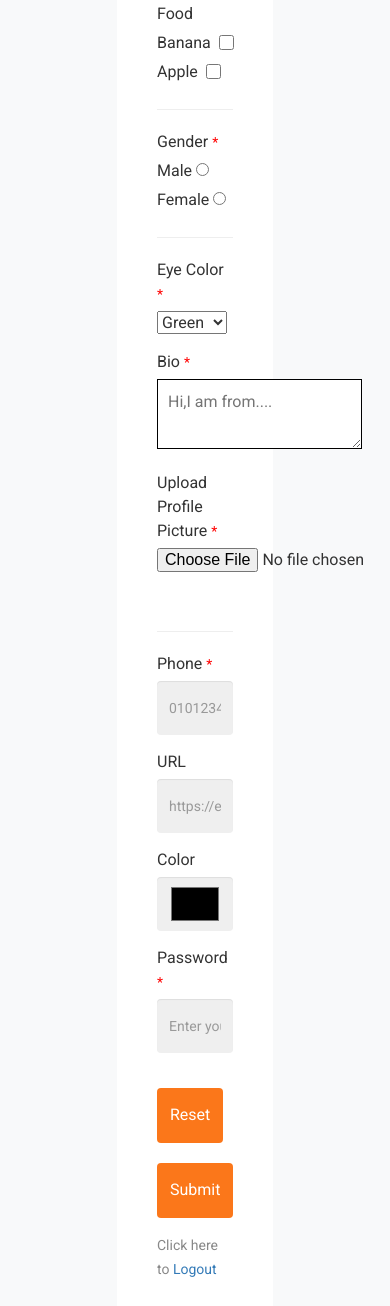
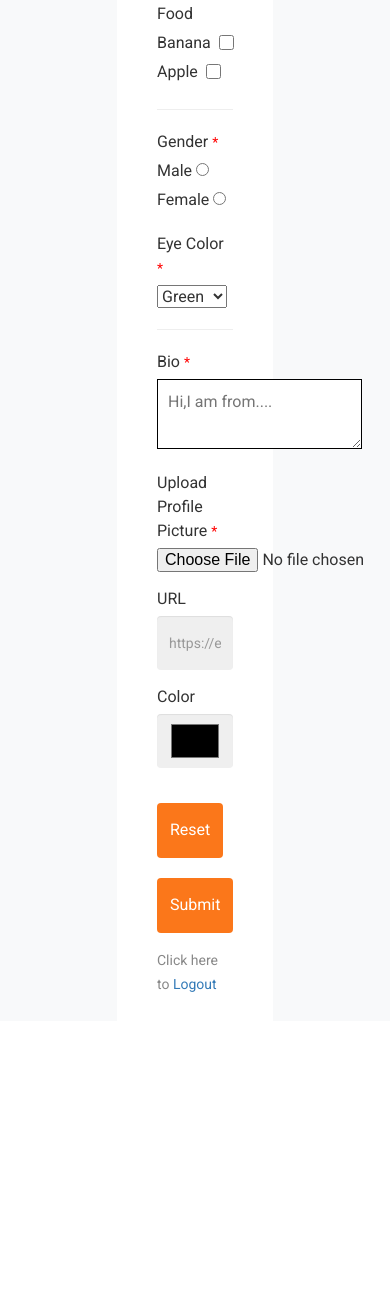
Before and after one commit to peiting00/PHP-Group-Mini-Project, a PHP site: page /home.php in a window 390 px wide; the page is wider, and only the part inside the window is pictured. Shown: the part 783-2089 px from the top of that part. After the commit the page ends 1775 px from the top of that part, so only its background shows below. Run offline with PHP 8.4, Linux system fonts and the light colour scheme; a user stored in the database is signed in; data comes from the database, SQL or seed files in the repository.

Commit message:
delete phone and password field

```diff
--- a/createTable.php
+++ b/createTable.php
@@ -22,10 +22,8 @@ $profileSql= "CREATE TABLE IF NOT EXISTS profile(
     eye_color VARCHAR(10) NOT NULL,
     bio VARCHAR(200) NOT NULL,
     file VARCHAR(200) NULL,
-    phone VARCHAR(10) NOT NULL,
     url VARCHAR(200) NULL,
     color VARCHAR(10) NULL,
-    password_hashed CHAR(40) NOT NULL,
     created_at DATETIME DEFAULT CURRENT_TIMESTAMP,
     FOREIGN KEY (userID) REFERENCES user(userID))";
 
--- a/home.php
+++ b/home.php
@@ -70,7 +70,6 @@ include('session.php');
                                 <input type='radio' name="gender" id="female" value="Female" required>
                                 </div>
                         </div>
-                        <hr/>
                         <div class="form-group">
                             <label for='lbleyeColor'>Eye Color <span style="color:red">*</span></label>
                             <select name="eyeColor" id="eyeColor">
@@ -83,6 +82,7 @@ include('session.php');
                                 <option value="Hazel">Hazel</option>
 		                    </select>
 	                    </div>
+                        <hr/>
                         <div class="form-group">
 	                        <label for='bio'>Bio <span style="color:red">*</span></label>
 	                        <textarea id='bio' name='bio' placeholder="Hi,I am from...." required></textarea>
@@ -91,11 +91,6 @@ include('session.php');
                             <label for='file'> Upload Profile Picture <span style="color:red">*</span></label>
                             <input type='file' name='uploadfile' accept="image/*" required>
                         </div>
-                        <br/><hr/>
-                        <div class="form-group">
-                            <label for='phone'>Phone <span style="color:red">*</span></label>
-                            <input type='text' name='phone' id='phone' class="form-control" maxlength="10" placeholder="01012345678" pattern="[0-9]{10}" required>
-	                    </div>
                         <div class="form-group">
                             <label for='url'>URL </label>
                             <input type='url' name='url' id='url' class="form-control" placeholder="https://example.com" pattern="https://.*" size="30">
@@ -103,10 +98,6 @@ include('session.php');
                         <div class="form-group">
                             <label for='color'> Color </label>
                             <input type='color' class="form-control" name='color' id='color'>
-                        </div>
-                        <div class="form-group">
-                            <label for='password'> Password <span style="color:red">*</span></label>
-                            <input type='password' class="form-control" placeholder="Enter your password to validate submission" name="password" id="password" required>
                         </div>
                         <div class="form-group">
                             <button type='reset' id="reset" name="reset" class="btn"  onClick="return confirmReset()">Reset</button>
@@ -158,10 +149,7 @@ function setAge(){
 <script type="text/javascript">
     function show_alert(status) {
         var alertDiv = document.getElementById("alert");
-        if(status == "fail_password") {
-            alertDiv.classList.add("alert-danger");
-            $(alertDiv).append("Wrong password entered. You are not eligible to insert.");
-        }else if(status == "insert_success") {
+        if(status == "insert_success") {
             alertDiv.classList.add("alert-success");
             $(alertDiv).append("Profile Information upload Success!");
         }else if(status == "insert_error") {
@@ -185,31 +173,23 @@ include "dbConnection.php";
         $gender= $_POST["gender"];
         $eyeColor= $_POST["eyeColor"];
         $bio= $_POST["bio"];
-        $phone= $_POST["phone"];
         $url= $_POST["url"];
         $color= $_POST["color"];
-        $password = $_POST["password"];
         $username= $_SESSION['login_user'];
-        $hashed_password = password_hash($password, PASSWORD_DEFAULT);
+
         //Upload image file
         $filename=$_FILES['uploadfile']['name'];
         $tempname=$_FILES['uploadfile']['tmp_name'];
             $folder="image/".$filename;
 
-        //verify password query
-        $passwordVerify = mysqli_query($conn, "SELECT password_hash FROM user WHERE username='$username'");
-        $password_hash = mysqli_fetch_row($passwordVerify);
-
-        //validate password before INSERT
-        if($passwordVerify){
-            if(password_verify($password, $password_hash[0])){
 
         //get userID from user
         $id = mysqli_query($conn,"SELECT userID from user WHERE username='$username'");
         $idRow = mysqli_fetch_row($id);
+
         //INSERT INTO DATABASE
-                $insertQuery="INSERT INTO profile(userID,name,email,age,birthdate,fav_food,gender,eye_color,bio,file,phone,url,color,password_hashed)
-                VALUES ('$idRow[0]','$name','$email','$age','$dob','$favFood','$gender','$eyeColor','$bio','$filename','$phone','$url','$color','$hashed_password')";
+        $insertQuery="INSERT INTO profile(userID,name,email,age,birthdate,fav_food,gender,eye_color,bio,file,url,color)
+        VALUES ('$idRow[0]','$name','$email','$age','$dob','$favFood','$gender','$eyeColor','$bio','$filename','$url','$color')";
         $insert=mysqli_query($conn,$insertQuery);
 
             if($insert)
@@ -219,11 +199,5 @@ include "dbConnection.php";
                 die("failed:".mysqli_error($conn));
             }
     }
-            else{
-                echo "<script>show_alert('fail_password')</script>";
-            }
-        }
-
-    }
 
 ?>
```
Lines whose indentation alone changed are shown as unchanged.
